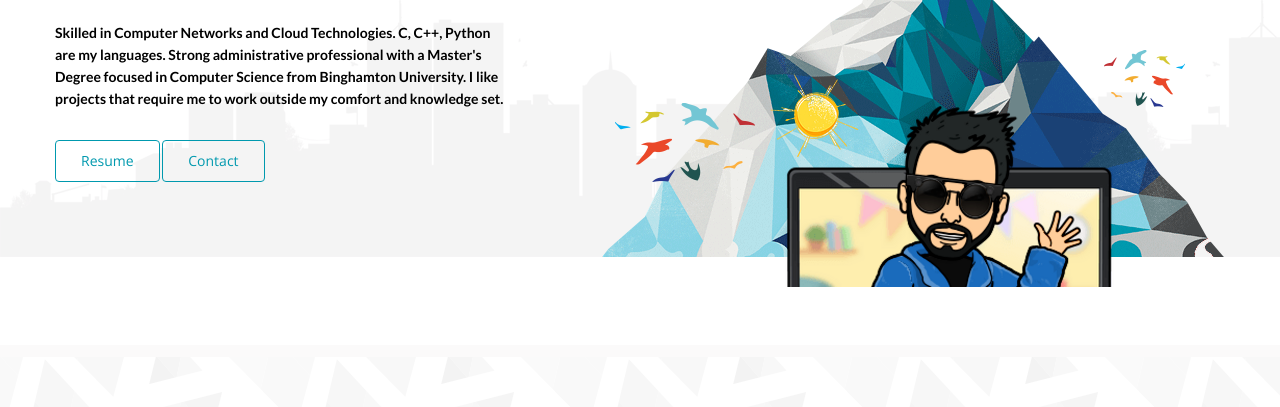
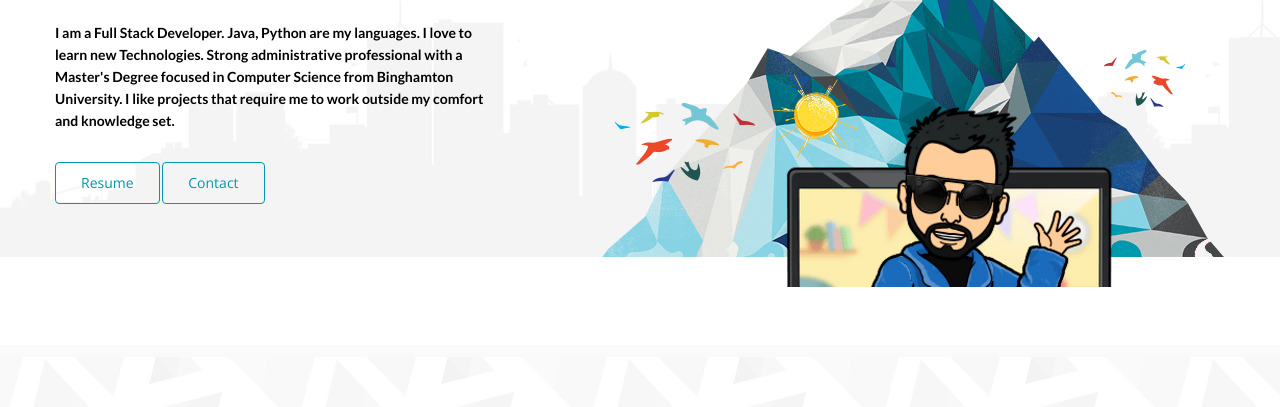
Before and after one commit to cdaware1/Website, a plain HTML site: page index.html in a window 1280 px wide. Shown: the part 365-772 px from the top of the page. Drawn offline with nearby package versions, Linux system fonts and the light colour scheme.

Commit message:
updated resume

```diff
--- a/index.html
+++ b/index.html
@@ -98,7 +98,7 @@
                 <div class="main-slider">
                     <div class="slide-text">
                         <h1>Hi, I'm Charuhas!</h1>
-                        <p>Skilled in Computer Networks and Cloud Technologies. C, C++, Python are my languages. Strong administrative professional with a Master's Degree focused in Computer Science from Binghamton University. I like projects that require me to work outside my comfort and knowledge set.</p>
+                        <p>I am a Full Stack Developer. Java, Python are my languages. I love to learn new Technologies. Strong administrative professional with a Master's Degree focused in Computer Science from Binghamton University. I like projects that require me to work outside my comfort and knowledge set.</p>
                         <a href="https://drive.google.com/file/d/1Ew42Ik7El3EU6x73wsQ9uIDjsdE9JxHS/view?usp=sharing" class="btn btn-common">Resume</a>
                         <a href="#Contact" class="btn btn-common">Contact</a>
 
```
